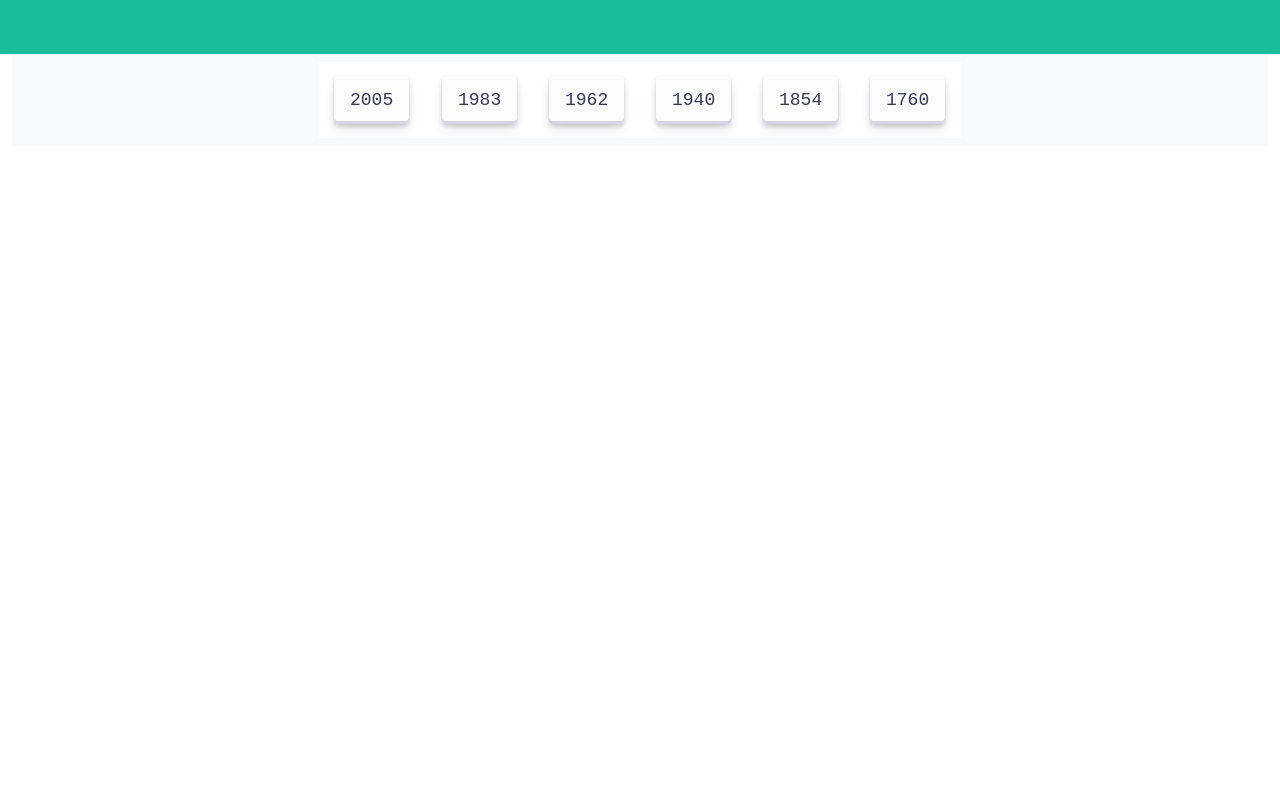
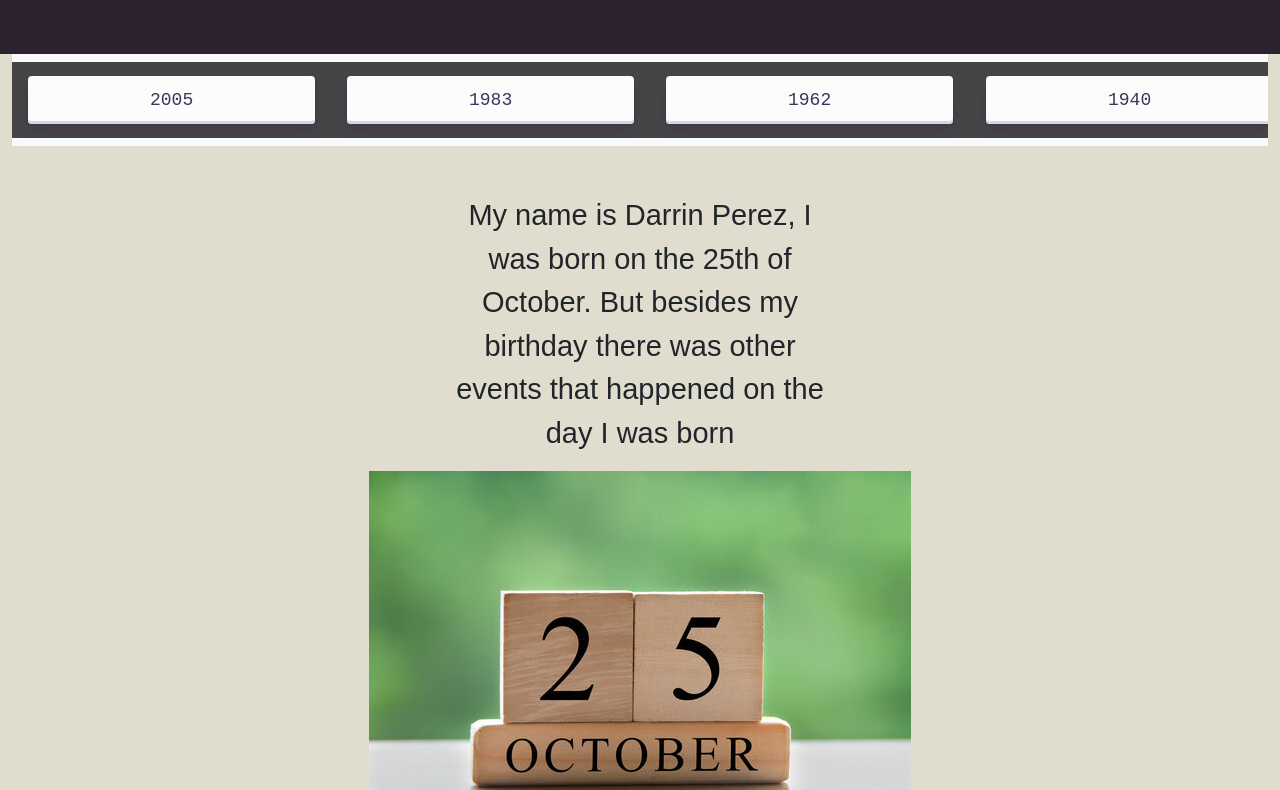
Before and after one commit to Darrinp1/On-My-Birthday, a plain HTML site: page index.html in a window 1280 px wide. Shown: the part 122-912 px from the top of the page. Before the commit the page ends 800 px from the top, so only its background shows below. Drawn offline with nearby package versions, Linux system fonts and the light colour scheme.

Commit message:
changes 2

```diff
--- a/css/style.css
+++ b/css/style.css
@@ -3,7 +3,7 @@ ul {
     margin: 0;
     padding: 0;
     overflow: hidden;
-    background-color: white;
+    background-color: #474448;
 }
 
 li {
@@ -23,7 +23,7 @@ li a:hover {
 }
 
 body {
-    background-color: white;
+    background-color:#E0DDCF ;
   }
 
   .button-name {
@@ -43,8 +43,8 @@ body {
     line-height: 1;
     list-style: none;
     overflow: hidden;
-    padding-left: 16px;
-    padding-right: 16px;
+    padding-left: 122px;
+    padding-right: 122px;
     position: relative;
     text-align: left;
     text-decoration: none;
@@ -80,10 +80,17 @@ body {
   .header {
     padding: 60px;
     text-align: center;
-    background: #1abc9c;
-    color: white;
+    background: #2D232E;
+    color: #F1F0EA;
     font-size: 30px;
   }
 
   /* Page Content */
   .content {padding:20px;}
+  p{
+    text-align: center;
+  }
+
+  P{
+    font-size: 29px;
+  }
--- a/index.html
+++ b/index.html
@@ -38,22 +38,26 @@
 
             <div class="row">
               <div class="col">
-
                 <p></p>
               </div>
               <div class="col">
-
+                <p>My name is Darrin Perez, I was born on the 25th of October.
+                  But besides my birthday there was other events that happened
+                  on the day I was born </p>
+              </div>
+              <div class="col">
                 <p></p>
               </div>
             </div>
             <div class="row">
               <div class="col">
 
-                <p></p>
+              </div>
+              <div class="col">
+                <img src="img/360_F_516586880_KL23jf4eRu4SexI2tU2NycDz02fHHZ15.jpg">
               </div>
               <div class="col">
 
-                <p></p>
               </div>
             </div>
 
```
Also changed, not shown: 1940.html (+5 -1 lines), 1962.html (+4 -0 lines), 1983.html (+7 -0 lines), img/1200px-Benjamindavis.jpg (added), img/360_F_516586880_KL23jf4eRu4SexI2tU2NycDz02fHHZ15.jpg (added), img/Allan_Ramsay_-_King_George_III___Art_Gallery_of_South_Australia_.jpg (added), img/Charge-of-Scots-Greys-1.jpg (added), img/Flag_of_Uganda.svg.png (added), img/nara marines grenada 1200.jpg (added).
